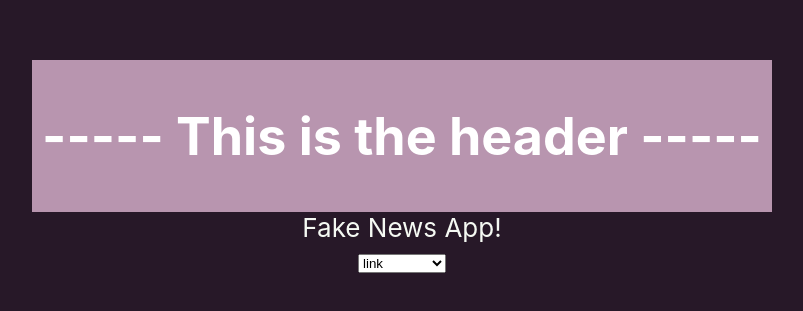
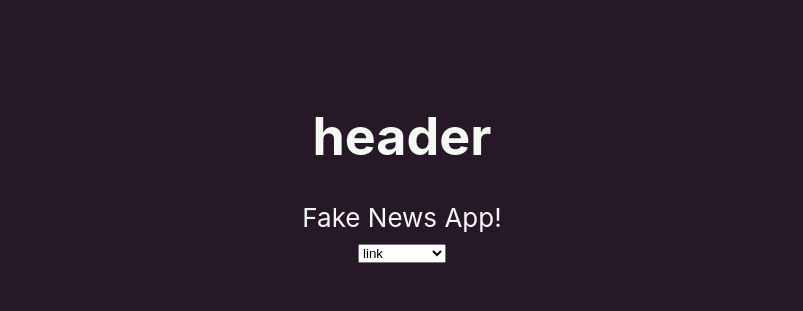
Before and after one commit to estherkim99/hackatbrown2020, a React (Create React App) app in the folder fake-news/: page / in a window 1280 px wide. Shown: the part 233-544 px from the top of the page, without its empty margins (238-1041 px from the left). Built offline with nearby package versions, Linux system fonts and the light colour scheme.

Commit message:
Added Header class

```diff
--- a/fake-news/package.json
+++ b/fake-news/package.json
@@ -6,8 +6,10 @@
     "@testing-library/jest-dom": "^4.2.4",
     "@testing-library/react": "^9.4.0",
     "@testing-library/user-event": "^7.2.1",
+    "bootstrap": "^4.4.1",
     "nodemon": "^2.0.2",
     "react": "^16.12.0",
+    "react-bootstrap": "^1.0.0-beta.16",
     "react-dom": "^16.12.0",
     "react-scripts": "3.3.0",
     "uuid": "^3.4.0"
--- a/fake-news/src/App.js
+++ b/fake-news/src/App.js
@@ -4,6 +4,9 @@ import Home from './components/Home.js';
 import Header from './components/layout/Header.js';
 import './App.css';
 import uuid from 'uuid';
+import {
+  Router, Route, Link
+} from 'react-router-dom'
 
 class App extends Component {
 
@@ -18,14 +21,12 @@ class App extends Component {
 
   render() {
     return (
-      // <Router>
         <div className="App">
           <header className="App-header">
             <Header />
             <Home />
           </header>
         </div>
-      // </Router>
     );
   }
 
--- a/fake-news/src/components/layout/Header.js
+++ b/fake-news/src/components/layout/Header.js
@@ -1,11 +1,11 @@
-import React from 'react'
+import React, { Component } from 'react';
 
-function Header() {
-    return (
-        <header style={headerStyle}>
-            <h1>----- This is the header -----</h1>
-        </header>
-    )
+class Header extends Component {
+    render() {
+        return (
+            <h1>header</h1>
+        );
+    }
 }
 
 const headerStyle = {
```
Also changed, not shown: 1 other file (tests, documents, lock files or other folders).
